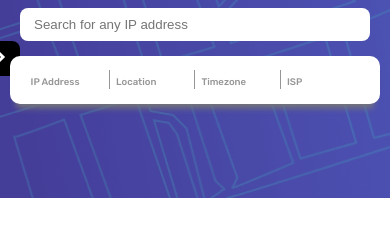
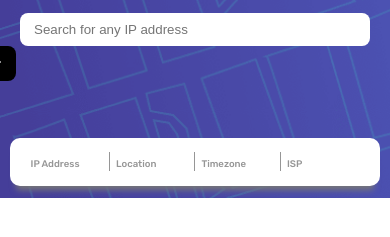
Before and after one commit to StaAske/ip-address-tracker, a plain HTML site: page index.html in a window 390 px wide. Shown: the part 55-292 px from the top of the page. Drawn offline with nearby package versions, Linux system fonts and the light colour scheme; no server answers.

Commit message:
fixing goBtn

```diff
--- a/script.js
+++ b/script.js
@@ -38,7 +38,7 @@ $(document).ready(function(){
         defGeoloc(json.location.lat, json.location.lng);
       })
       .fail(function(){
-        alert(newIP + "is invalid ip address.")
+        alert(newIP + " is invalid ip address.")
       });
 
   };
--- a/style.css
+++ b/style.css
@@ -59,7 +59,7 @@ body{
   -moz-box-shadow: 0 10px 6px -6px #777;
   box-shadow: 0 10px 6px -6px #777;
   position: absolute;
-  margin-top: 136px;
+  margin-top: 20vh;
   z-index: 9999;
 }
 
@@ -93,6 +93,7 @@ body{
   font-size: 2em;
 }
 
+/* maps styles */
 .map-block{
   width: 0 auto;
   height: 70vh;
@@ -112,18 +113,22 @@ body{
   }
   .input{
     padding: 9px 14px;
+/*     width: 350px; */
   }
   .goBtn {
     padding: 9px 14px;
     margin-left: -42px;
   }
+  /* .bg-img {
+    height: 150px;
+  } */
   .search-form{
     margin: 1em;
   }
   .tab{
     width: 95%;
     padding: .9em;
-    margin-top: 95px;
+    margin-top: 20vh;
   }
   .tab > .tab-child{
    margin-left: .9em;
@@ -141,7 +146,6 @@ body{
   .search-form{
     width: 90%;
     max-width: 350px;
-    margin: 0.7em;
   }
   .input{
     padding: 9px 14px;
@@ -149,10 +153,10 @@ body{
 
   }
   .goBtn{
-    margin-left: -39px;
+    margin-left: -43px;
   }
   .tab{
-    margin-top: 87px;
+    margin-top: 20vh;
   }
   .tab > .tab-child {
     margin-left: .4em;
@@ -163,7 +167,9 @@ body{
 
 }
 @media only screen and (max-width: 375px){
-
+  /* .bg-img{
+    height: 180px;
+  } */
   .tab {
     display: flex;
     flex-direction: column;
@@ -179,6 +185,9 @@ body{
   .tab > .tab-child {
     margin-left: 0em;
   }
+  .goBtn{
+    margin-left: -44px;
+  }
   .indexes {
     font-size: .8em;
   }
```
